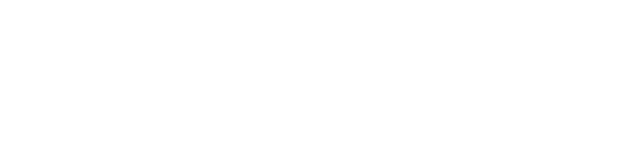
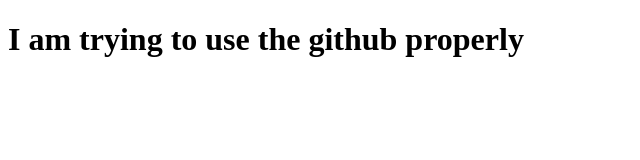
Before and after one commit to Delwar171071/My-2nd-website, a plain HTML site: page index.html in a window 1280 px wide. Shown: the whole page, without its empty margins (0-640 px from the left). Drawn offline with Linux system fonts and the light colour scheme.

Commit message:
first commit

```diff
--- a/index.html
+++ b/index.html
@@ -3,9 +3,10 @@
 <head>
     <meta charset="UTF-8">
     <meta name="viewport" content="width=device-width, initial-scale=1.0">
-    <title>My 2nd website</title>
+    <title>GitHub practice</title>
 </head>
 <body>
+    <h1>I am trying to use the github properly</h1>
 
 </body>
 </html>
```
